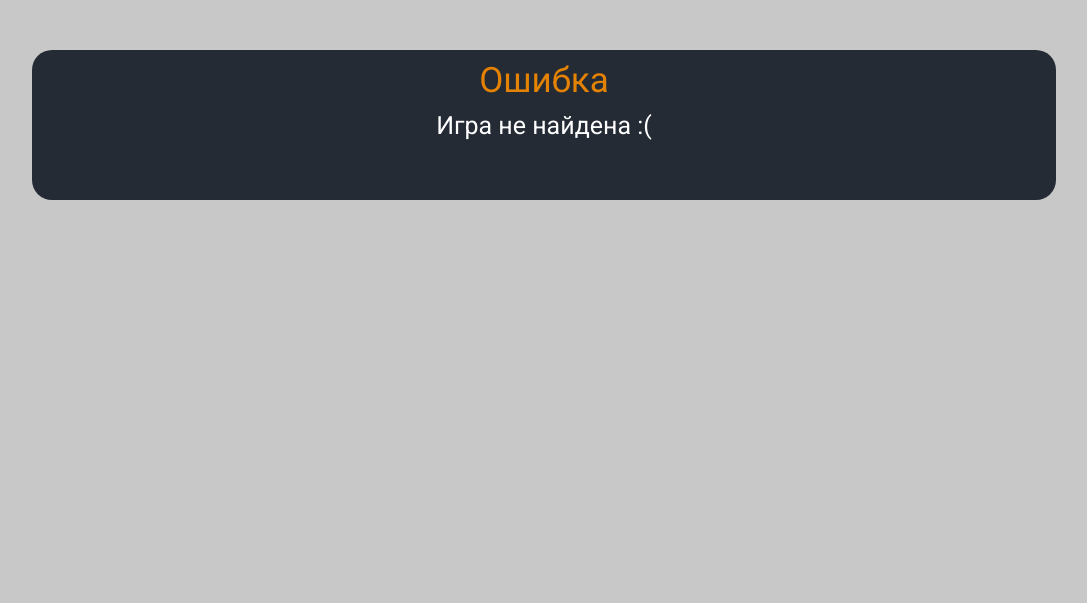
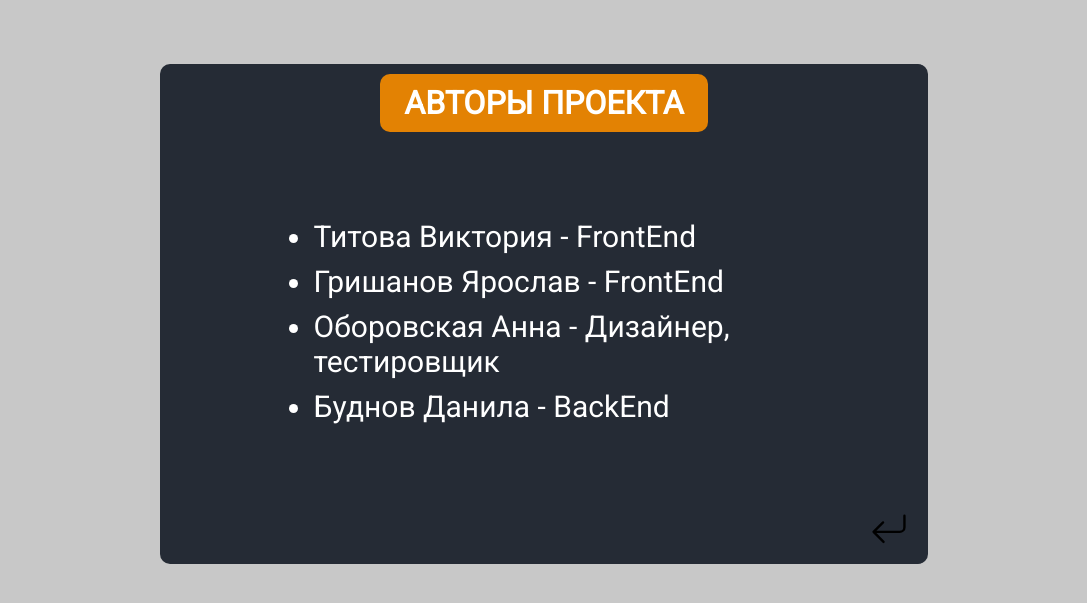
Before and after one commit to Dichmarck/gremlins_game, a FastAPI app: page /authors in a window 1280 px wide. Shown: the top 603 px of the page, without its empty margins (96-1183 px from the left). Run offline with FastAPI, Linux system fonts and the light colour scheme; data that the repository does not hold is empty.

Commit message:
Added authors page.

```diff
--- a/backend/routes.py
+++ b/backend/routes.py
@@ -93,6 +93,11 @@ async def get_rules(request: Request):
     return templates.TemplateResponse("rules.html", {"request": request})
 
 
+@router.get("/authors")
+async def get_authors(request: Request):
+    return templates.TemplateResponse("authors.html", {"request": request})
+
+
 @router.get("/{uuid}")
 async def get_game_template(request: Request, uuid: str, db: Session = Depends(get_database_session)):
     game = db.query(Games).filter_by(uuid=uuid).one_or_none()
--- a/backend/static/css/style.css
+++ b/backend/static/css/style.css
@@ -156,6 +156,16 @@ li{
     margin: 10px auto;
 }
 
+.authors{
+    width: 60%;
+    margin: 30px auto;
+}
+
+.authors li {
+    color:#fff;
+    font-size: 30px;
+}
+
 #button{
     height: 10%;
     display: flex;
--- /dev/null
+++ b/backend/templates/authors.html
@@ -0,0 +1,38 @@
+<!DOCTYPE html>
+<html lang="en">
+
+<head>
+    <meta charset="UTF-8">
+    <meta http-equiv="X-UA-Compatible" content="IE=edge">
+    <meta name="viewport" content="width=, initial-scale=1.0">
+    <link rel="stylesheet" href="{{ url_for('static', path='css/style.css') }}">
+    <link rel="icon" href="{{ url_for('static', path='/favicon/4.ico') }}">
+    <title>Авторы</title>
+</head>
+
+<body>
+    <div class="container">
+       <div class="rules">
+        <h1 class="title-rules">АВТОРЫ ПРОЕКТА</h1>
+       </div>
+       <br>
+       <br>
+       <br>
+       <div class="authors">
+        <ul>
+            <li>Титова Виктория - FrontEnd</li>
+            <li>Гришанов Ярослав - FrontEnd</li>
+            <li>Оборовская Анна - Дизайнер, тестировщик</li>
+            <li>Буднов Данила - BackEnd</li>
+        </ul>
+       </div>
+
+    <a href="/">
+        <img src="{{ url_for('static', path='return.svg') }}" alt="Назад">
+    </a>
+
+    </div>
+    </div>
+</body>
+
+</html>
--- a/backend/templates/game.html
+++ b/backend/templates/game.html
@@ -19,7 +19,7 @@
 					<div class="user">
 						<p class="username" id="username1">{{ player_1_name }}</p>
 						<p class="score">
-							Score:
+							Очки:
 						</p>
 						<p class="score" id="score1">{{ player_1_score }}</p>
 					</div>
@@ -32,7 +32,7 @@
 					<div class="user">
 						<p class="username" id="username2">{{ player_2_name }}</p>
 						<p class="score">
-							Score:
+							Очки:
 						</p>
 						<p class="score" id="score2">{{ player_2_score }}</p>
 					</div>
--- a/backend/templates/game_end.html
+++ b/backend/templates/game_end.html
@@ -19,7 +19,7 @@
 					<div class="user">
 						<p class="username" id="username1">{{ player_1_name }}</p>
 						<p class="score">
-							Score:
+							Очки:
 						</p>
 						<p class="score" id="score1">{{ player_1_score }}</p>
 					</div>
@@ -31,7 +31,7 @@
 					<div class="user">
 						<p class="username" id="username2">{{ player_2_name }}</p>
 						<p class="score">
-							Score:
+							Очки:
 						</p>
 						<p class="score" id="score1">{{ player_2_score }}</p>
 					</div>
```
